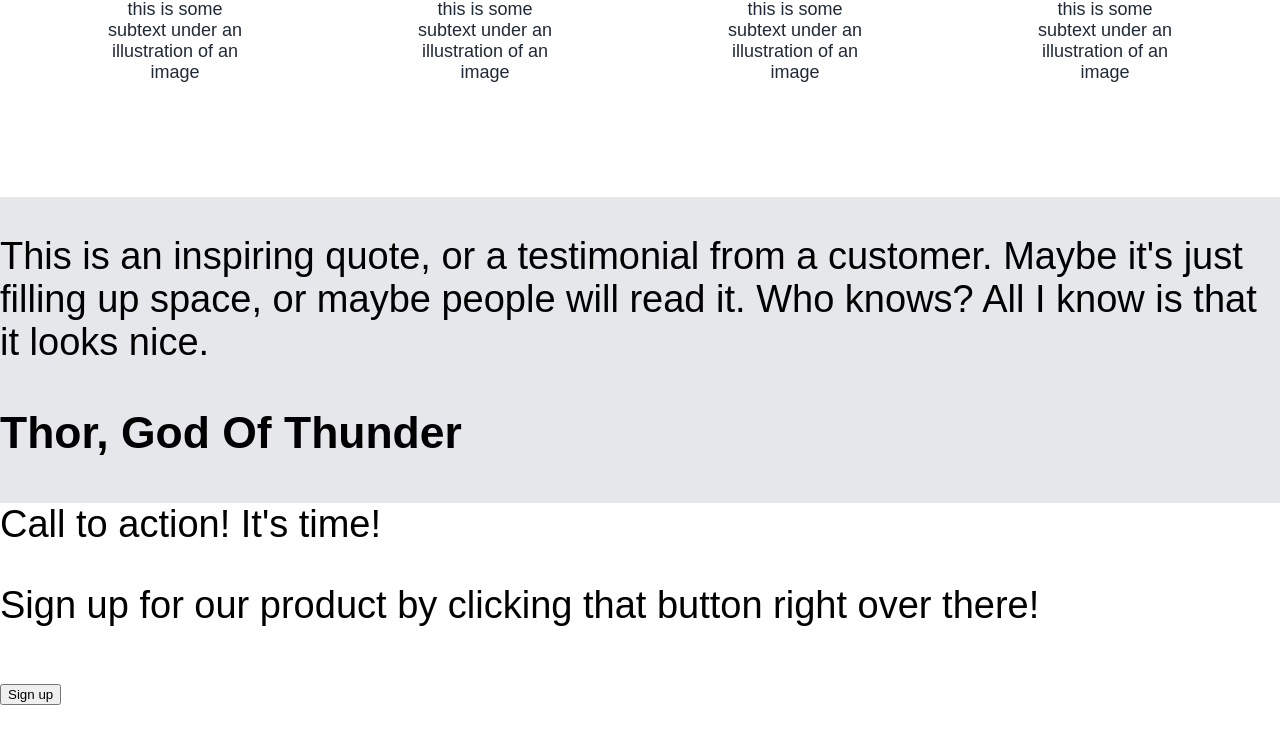
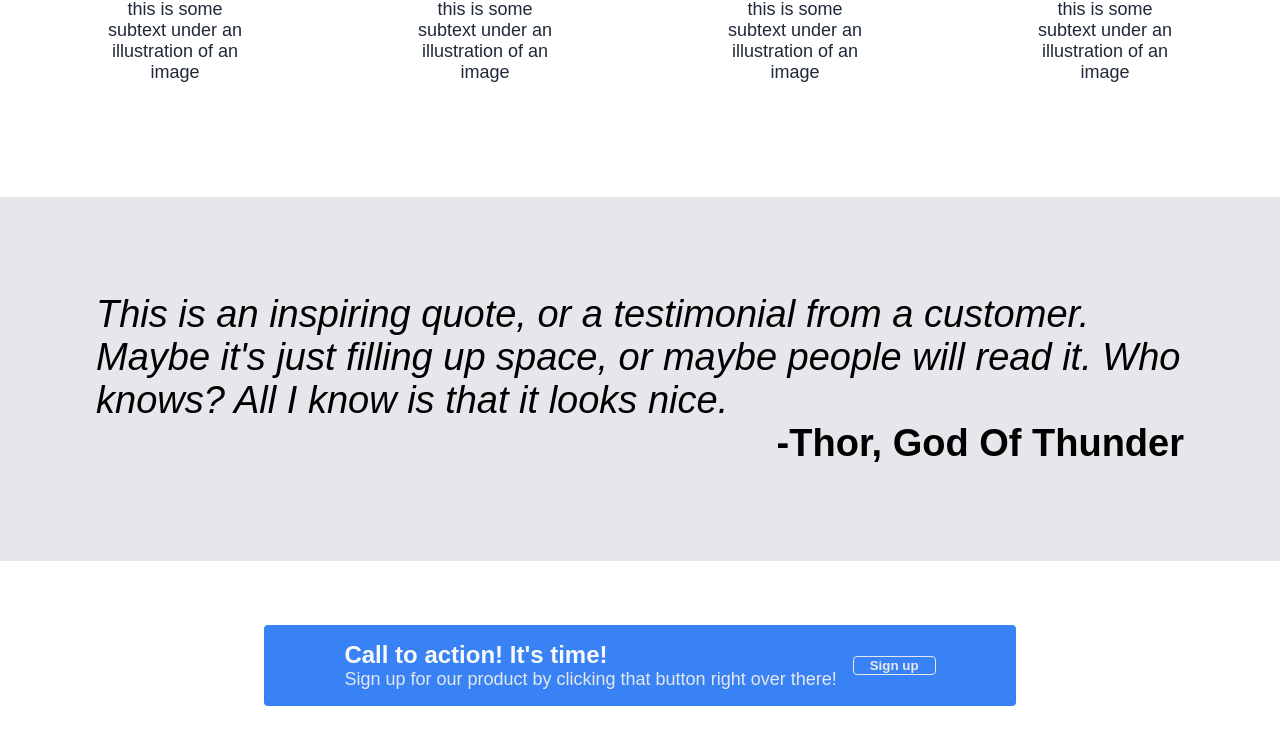
Before and after one commit to Keonity/flexbox-demonstration, a plain HTML site: page index.html in a window 1280 px wide. Shown: the part 848-1592 px from the top of the page. Before the commit the page ends 1556 px from the top, so only its background shows below. Drawn offline with Linux system fonts and the light colour scheme.

Commit message:
Finished FlexBox Odin Project.

```diff
--- a/index.html
+++ b/index.html
@@ -44,13 +44,16 @@
             </div>
             <div class="quoteSection">
                 <p>This is an inspiring quote, or a testimonial from a customer. Maybe it's just filling up space, or maybe people will read it. Who knows? All I know is that it looks nice.</p>
-                <h3>Thor, God Of Thunder</h3>
+                <h4>-Thor, God Of Thunder</h4>
             </div>
             <div class="adSection">
-                <div class="adText">Call to action! It's time!
-                    <p>Sign up for our product by clicking that button right over there!</p>
+                <div class="adText">
+                    <div>
+                        <h4>Call to action! It's time!</h4>
+                        <p>Sign up for our product by clicking that button right over there!</p>
+                    </div>
+                    <button class="adButton"> Sign up </button>
                 </div>
-                <button class="adButton">Sign up</button>
             </div>
         </body>
     </html>
--- a/styles.css
+++ b/styles.css
@@ -17,6 +17,7 @@ body {
     padding-left: 96px;
     padding-right: 96px;
     padding-top: 8px;
+    flex-grow: 1;
 }
 
 .header-right {
@@ -42,6 +43,7 @@ body {
     align-items: center;
     padding: 96px;
     gap: 32px;
+    flex-grow: 2;
 }
 
 
@@ -86,6 +88,7 @@ body {
     padding-right: 96px;
     padding-bottom: 96px;
     padding-top: 32px;
+    flex-grow: 2;
 }
 
 .cardContainer {
@@ -120,4 +123,79 @@ body {
 
 .quoteSection {
     background-color: #E5E7EB;
+    display: flex;
+    flex-direction: column;
+    justify-content: center;
+    align-items: center;
+    flex-wrap: wrap;
+    padding: 96px;
 }
+
+.quoteSection h4 {
+    margin: 0px;
+    display: flex;
+    text-align: right;
+    align-self: flex-end;
+}
+
+
+.quoteSection p {
+    display: flex;
+    text-align: left;
+    font-style: italic;
+    font-weight: lighters;
+    margin: 0px;
+}
+
+.adSection {
+    display: flex;
+    flex: 1 1 auto;
+    justify-content: center;
+    align-items: center;
+    flex-wrap: wrap;
+}
+
+.adText {
+    background-color: #3882F6;
+    border-radius: 4px;
+    padding: 16px;
+    margin-top: 64px;
+    margin-bottom: 64px;
+    display: flex;
+    flex-grow: 0;
+    font-size: 18px;
+    color: #E5E7EB;
+    gap: 16px;
+}
+
+.adText h4 {
+    font-size: 24px;
+    color: #F9FAF8;
+    font-weight: bold;
+    margin: 0px;
+}
+
+.adText p {
+    margin: 0px;
+}
+
+.adText div {
+    margin-left: 64px;
+}
+
+.adButton {
+    flex-grow: 0;
+    display: flex;
+    align-self: center;
+    margin: 0px;
+    margin-right: 64px;
+    background-color: #3882F6;
+    border-color: #E5E7EB;
+    color: #E5E7EB;
+    font-weight: bold;
+    border-radius: 4px;
+    border-width: 1px;
+    border-style: groove;
+    padding-left: 16px;
+    padding-right: 16px;
+}
```
